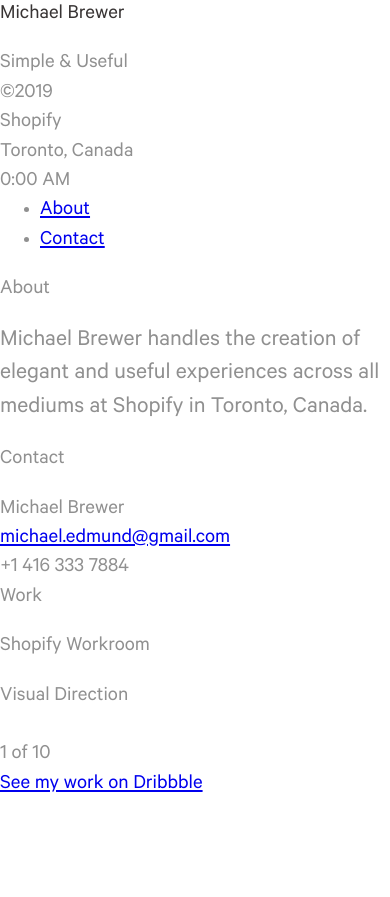
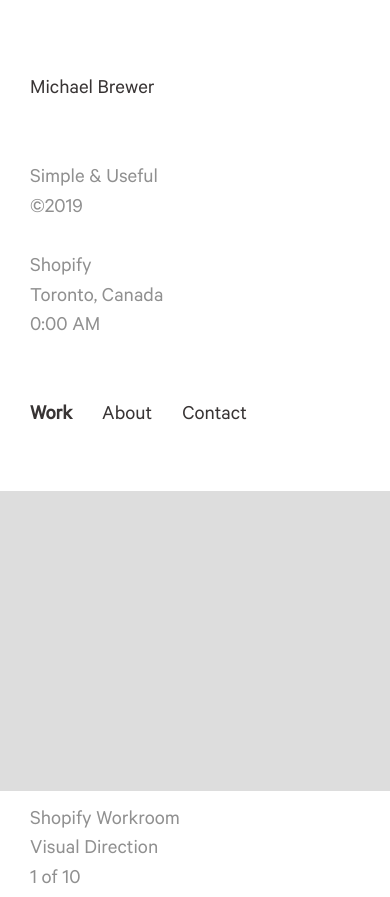
Before and after one commit to mattdrose/brewer, a website built with webpack: page src/index.html in a window 390 px wide. Shown: the top 897 px of the page. Before the commit the page ends 844 px from the top, so only its background shows below. Built offline with nearby package versions, Linux system fonts and the light colour scheme.

Commit message:
Layout structure for mobile

```diff
--- a/src/_settings.scss
+++ b/src/_settings.scss
@@ -1,5 +1,5 @@
 $base: (
-  spacing: 20px,
+  spacing: 30px,
   line-height: 1.4,
 );
 
--- a/src/index.html
+++ b/src/index.html
@@ -11,34 +11,55 @@
   <meta name="robots" content="noindex, nofollow">
 </head>
 
-<body itemscope itemtype="https://schema.org/Person">
-  <header>
-    <div>
+<body itemscope itemtype="https://schema.org/Person" class="layout">
+  <header class="layout__header header">
+    <section class="header__section header__section--1">
       <h1 class="c-dark">Michael Brewer</h1>
+    </section>
 
+    <section class="header__section header__section--2">
       <div>Simple &amp; Useful</div>
       <div>&copy;2019</div>
+    </section>
 
-      <div itemprop="affiliation" itemscope itemtype="https://schema.org/Organization">
+    <section itemprop="affiliation" itemscope itemtype="https://schema.org/Organization" class="header__section header__section--3">
       <div itemprop="legalName">Shopify</div>
       <div itemprop="location">Toronto, Canada</div>
-      </div>
+      <div>0:00 AM</div>
+    </section>
 
-      <div>0:00 AM</div>
-    </div>
-
-    <nav>
-      <ul>
-        <li><a href="/about">About</a></li>
-        <li><a href="/contact">Contact</a></li>
+    <nav class="header__section header__section--4">
+      <ul class="menu c-dark">
+        <li class="menu__item"><a class="is-active" href="/">Work</a></li>
+        <li class="menu__item"><a href="/about">About</a></li>
+        <li class="menu__item"><a href="/contact">Contact</a></li>
       </ul>
     </nav>
   </header>
 
-  <main>
+  <main class="main layout__main">
+    <section class="main__section gallery" itemscope itemtype="http://schema.org/VisualArtwork">
+      <div class="gallery__item">
+        <span class="gallery__image image-placeholder" itemprop="image"></span>
+        <h3 class="gallery__heading" itemprop="name">Shopify Workroom</h3>
+        <div class="gallery__description">Visual Direction</div>
+        <div><span itemprop="position">1</span> of 10</div>
+      </div>
+
+      <div class="gallery__item">
+        <span class="gallery__image image-placeholder" itemprop="image"></span>
+        <h3 class="gallery__heading" itemprop="name">Shopify Workroom</h3>
+        <div class="gallery__description">Visual Direction</div>
+        <div><span itemprop="position">2</span> of 10</div>
+      </div>
+    </section>
+
+    <section class="main__section">
       <h2>About</h2>
       <p itemprop="description">Michael Brewer handles the creation of elegant and useful experiences across all mediums at Shopify in Toronto, Canada.</p>
+    </section>
 
+    <section class="main__section">
       <h2>Contact</h2>
       <div>
         <div itemprop="name">Michael Brewer</div>
@@ -47,17 +68,10 @@
         </div>
         <div itemprop="telephone">+1 416 333 7884</div>
       </div>
-
-    <h2>Work</h2>
-    <div itemscope itemtype="http://schema.org/VisualArtwork">
-      <h3 itemprop="name">Shopify Workroom</h3>
-      <div>Visual Direction</div>
-      <img itemprop="image" src="" alt="">
-      <div><span itemprop="position">1</span> of 10</div>
-    </div>
+    </section>
   </main>
 
-  <footer>
+  <footer class="footer layout__footer">
     <a href="https://dribbble.com/michaelbrewer">See my work on Dribbble</a>
   </footer>
 
--- a/src/main.scss
+++ b/src/main.scss
@@ -13,80 +13,154 @@ body {
   color: #383434;
 }
 
+// Links
+a {
+  color: inherit;
+  text-decoration: underline;
+
+  &:hover,
+  &:active,
+  &:focus {
+    font-weight: bold;
+  }
+}
+
 // Layout
 // 4x3 grid
 .layout {
-  display: grid;
-  grid-template-columns: 10% auto 20% auto 10%;
-  grid-template-rows: 10vh auto 10vh;
-  min-height: 100vh;
+  padding: base(spacing);
+  padding-top: 75px;
 }
 
-.layout__primary {
-  grid-column-start: 2;
-  grid-column-end: 3;
+.header {
+  margin-bottom: base(spacing) * 2;
 }
 
-.layout__secondary {
-  grid-column-start: 4;
-  grid-column-end: 5;
+.header__section {
+  margin-bottom: base(spacing);
 }
 
-.layout__primary,
-.layout__secondary {
-  grid-row-start: 2;
-  grid-row-end: 3;
+.header__section--1,
+.header__section--3 {
+  margin-bottom: base(spacing) * 2;
 }
 
-// Gallery
-.gallery {
-  position: absolute;
-  top: 0;
-  left: 0;
-  width: 100%;
-  height: 100vh;
-  z-index: -1;
-
-  display: grid;
-  grid-template-columns: 10% repeat(10, (80% / 10)) 10%;
-  grid-template-rows: 10vh repeat(10, (80vh / 10)) 10vh;
+.main {
+  margin-bottom: base(spacing);
 }
 
-.gallery__cta {
-  grid-row-start: 1;
-  grid-row-end: end;
-  grid-column-start: 1;
-  grid-column-end: end;
-  place-self: center;
+/*ul*/.menu {
+  display: flex;
+  list-style: none;
+  margin: 0;
+  padding: 0;
 }
 
-.gallery__item {
-  grid-row-start: 3;
-  grid-column-start: 3;
-  grid-row-end: end;
-  grid-column-end: end;
+.menu__item {
+  margin-right: base(spacing);
 
-  // Trying to make it random :P
-  @for $i from 1 through 4 {
-    &:nth-child(#{$i}n + #{$i}) {
-      grid-row-start: #{$i + 1};
-    }
+  > a {
+    text-decoration: none;
 
-    &:nth-child(#{$i}n + #{$i + 1}) {
-      grid-column-start: #{$i + 2};
+    &.is-active {
+      font-weight: bold;
     }
   }
 }
 
-// CTA
-.cta {
-  display: inline-block;
-  vertical-align: middle;
-  margin: 0;
-  padding: 0;
-  border: 0;
-  color: inherit;
-  background: none;
-  text-transform: uppercase;
-  cursor: pointer;
+.image-placeholder {
+  display: block;
+  height: 300px;
+  background: #ddd;
 }
+
+.gallery__item {
+  margin-bottom: base(spacing);
+}
+
+.gallery__image {
+  margin-left: - base(spacing);
+  margin-right: - base(spacing);
+  margin-bottom: base(spacing) / 2;
+}
+
+.gallery__heading {
+  margin-bottom: 0;
+}
+
+.gallery__description {}
+// .layout {
+//   display: grid;
+//   grid-template-columns: 10% auto 20% auto 10%;
+//   grid-template-rows: 10vh auto 10vh;
+//   min-height: 100vh;
+// }
+
+// .layout__primary {
+//   grid-column-start: 2;
+//   grid-column-end: 3;
+// }
+
+// .layout__secondary {
+//   grid-column-start: 4;
+//   grid-column-end: 5;
+// }
+
+// .layout__primary,
+// .layout__secondary {
+//   grid-row-start: 2;
+//   grid-row-end: 3;
+// }
+
+// Gallery
+// .gallery {
+//   position: absolute;
+//   top: 0;
+//   left: 0;
+//   width: 100%;
+//   height: 100vh;
+//   z-index: -1;
+
+//   display: grid;
+//   grid-template-columns: 10% repeat(10, (80% / 10)) 10%;
+//   grid-template-rows: 10vh repeat(10, (80vh / 10)) 10vh;
+// }
+
+// .gallery__cta {
+//   grid-row-start: 1;
+//   grid-row-end: end;
+//   grid-column-start: 1;
+//   grid-column-end: end;
+//   place-self: center;
+// }
+
+// .gallery__item {
+//   grid-row-start: 3;
+//   grid-column-start: 3;
+//   grid-row-end: end;
+//   grid-column-end: end;
+
+//   // Trying to make it random :P
+//   @for $i from 1 through 4 {
+//     &:nth-child(#{$i}n + #{$i}) {
+//       grid-row-start: #{$i + 1};
+//     }
+
+//     &:nth-child(#{$i}n + #{$i + 1}) {
+//       grid-column-start: #{$i + 2};
+//     }
+//   }
+// }
+
+// // CTA
+// .cta {
+//   display: inline-block;
+//   vertical-align: middle;
+//   margin: 0;
+//   padding: 0;
+//   border: 0;
+//   color: inherit;
+//   background: none;
+//   text-transform: uppercase;
+//   cursor: pointer;
+// }
```
Lines whose indentation alone changed are shown as unchanged.
